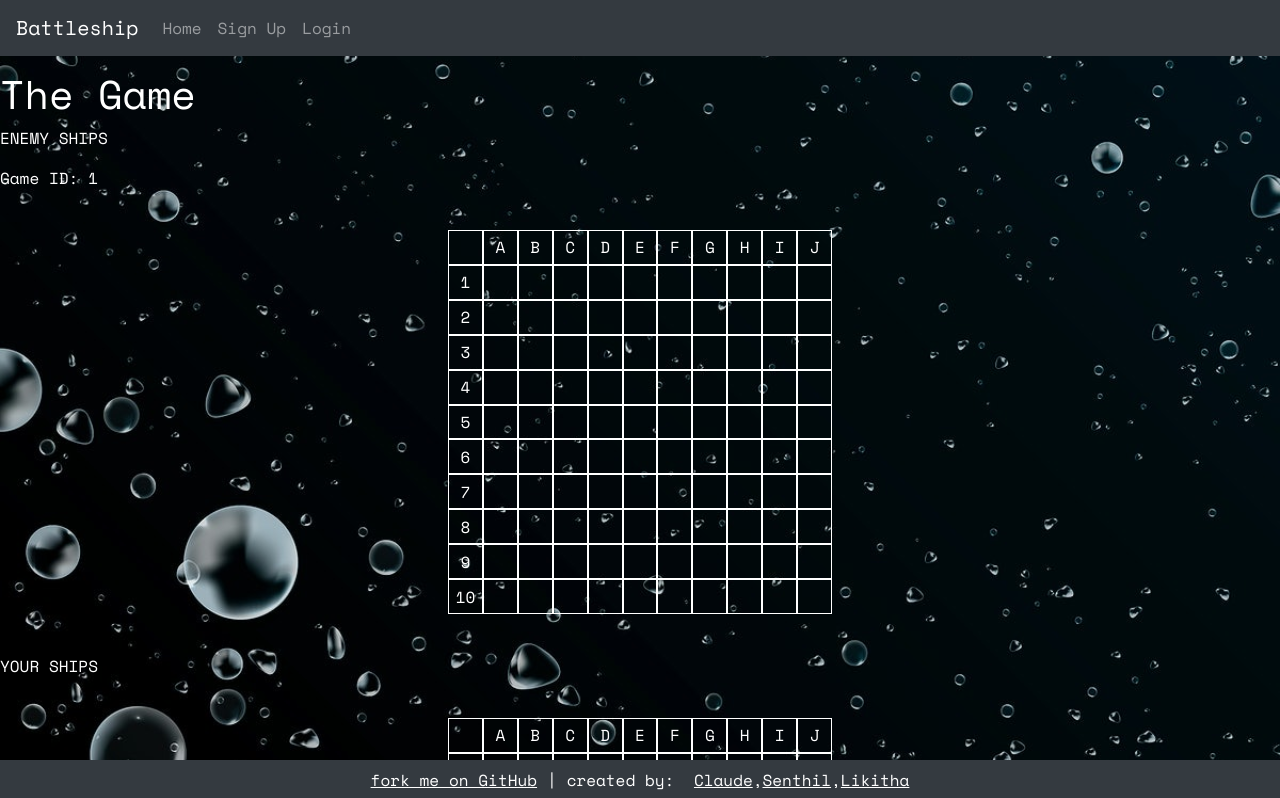
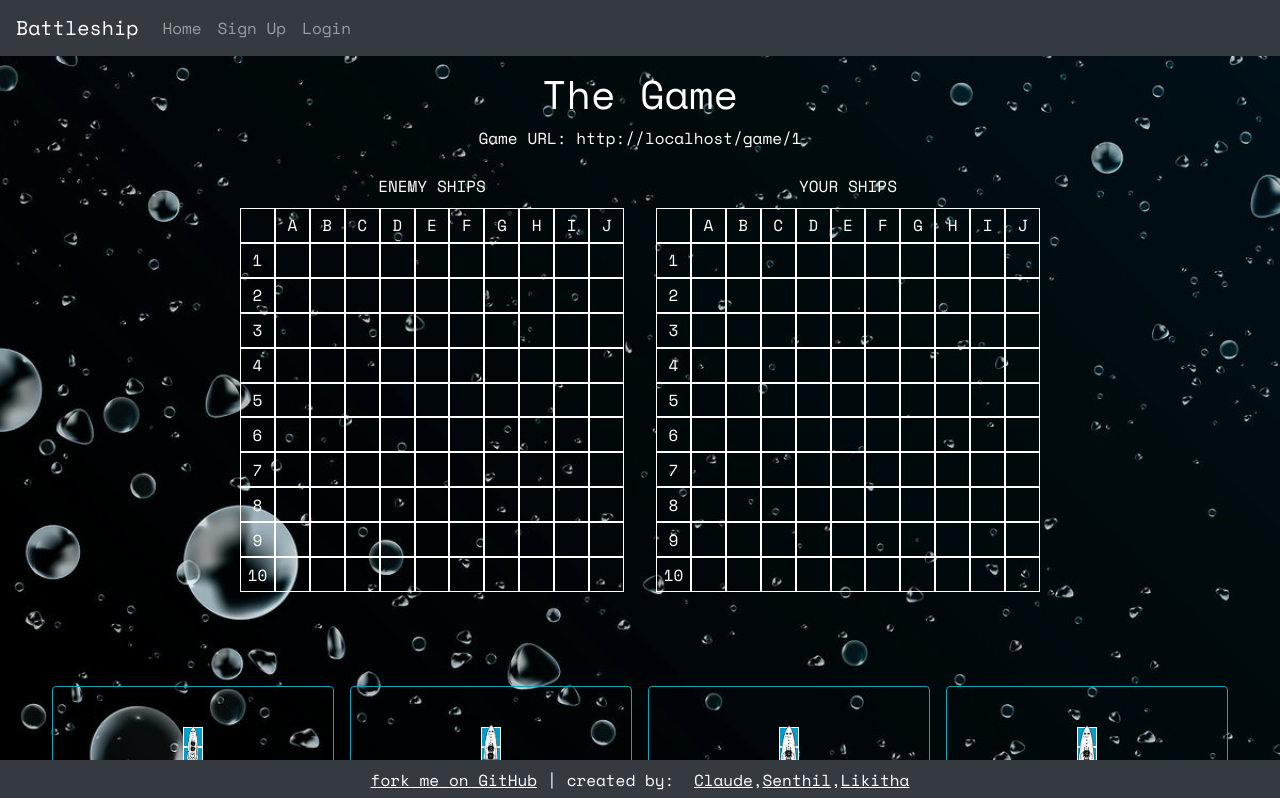
Before and after one commit to caldric/battleship-client, a React (Create React App) app: page /game/1 in a window 1280 px wide. Shown: the top 798 px of the page. Built offline with nearby package versions, Linux system fonts and the light colour scheme; no server answers.

Commit message:
organizing css, centering boards

```diff
--- a/src/component/AllShips.jsx
+++ b/src/component/AllShips.jsx
@@ -40,7 +40,7 @@ const AllShips = (props) => {
   };
 
   return (
-    <div className="text-center">
+    <div className="text-center my-2">
       <div id="allships" className="allships">
         <div className="shipContainer border border-info rounded m-2">
           <Ship length={5} name={'carrier'} imgName={'/5.png'} />
--- a/src/component/Game.jsx
+++ b/src/component/Game.jsx
@@ -37,10 +37,12 @@ const Game = ({ apiURL }) => {
 
   // Render
   return (
-    <div>
+    <div className="text-center">
       <h1>The Game</h1>
-      <p>ENEMY SHIPS</p>
-      <p>Game ID: {gameID}</p>
+      <p>Game URL: {window.location.href}</p>
+      <div className="allBoards m-auto text-center">
+        <div className="boardContainer d-inline-block mx-3 my-2">
+          <p className="my-0 text-center">ENEMY SHIPS</p>
           <Board
             state={game.board1}
             enemyState={game.board2}
@@ -49,8 +51,12 @@ const Game = ({ apiURL }) => {
             gameID={game._id}
             setGame={setGame}
           />
-      <p>YOUR SHIPS</p>
+        </div>
+        <div className="boardContainer d-inline-block mx-3 my-2">
+          <p className="my-0 text-center">YOUR SHIPS</p>
           <YourBoard currShip={currShip} />
+        </div>
+      </div>
       <AllShips setCurrShip={setCurrShip} />
     </div>
   );
--- a/src/index.css
+++ b/src/index.css
@@ -26,13 +26,34 @@ code {
     monospace;
 }
 
+.footer {
+  text-align: center;
+  margin: auto;
+}
+
+.footerInfo {
+  color: white;
+  text-decoration: underline;
+}
+
+.gitHubLink {
+  margin-right: 10px;
+}
+
+.footerInfo:hover {
+  color: rgb(82, 212, 255);
+}
+
+/*******************************************************/
+/****************** GAME PAGE STYLING ******************/
+/*******************************************************/
 .board {
   display: grid;
   grid-template-rows: repeat(11, 1fr);
   grid-template-columns: repeat(11, 1fr);
   width: var(--square-side);
   height: var(--square-side);
-  margin: 40px auto;
+  margin: 10px auto 70px auto;
 }
 
 .square {
@@ -40,6 +61,11 @@ code {
   display: flex;
   justify-content: center;
   align-items: center;
+}
+
+.square.clickable,
+button {
+  cursor: pointer;
 }
 
 div.ships {
@@ -126,26 +152,3 @@ img {
 .allships {
   display: inline-block;
 }
-
-.square.clickable,
-button {
-  cursor: pointer;
-}
-
-.footer {
-  text-align: center;
-  margin: auto;
-}
-
-.footerInfo {
-  color: white;
-  text-decoration: underline;
-}
-
-.gitHubLink {
-  margin-right: 10px;
-}
-
-.footerInfo:hover {
-  color: rgb(82, 212, 255);
-}
```
Lines whose indentation alone changed are shown as unchanged.
